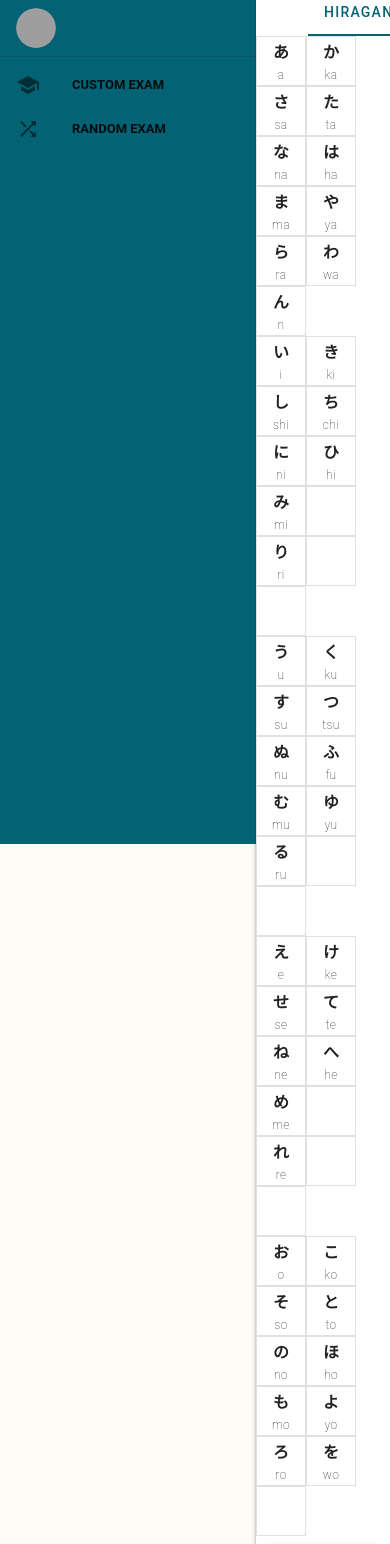
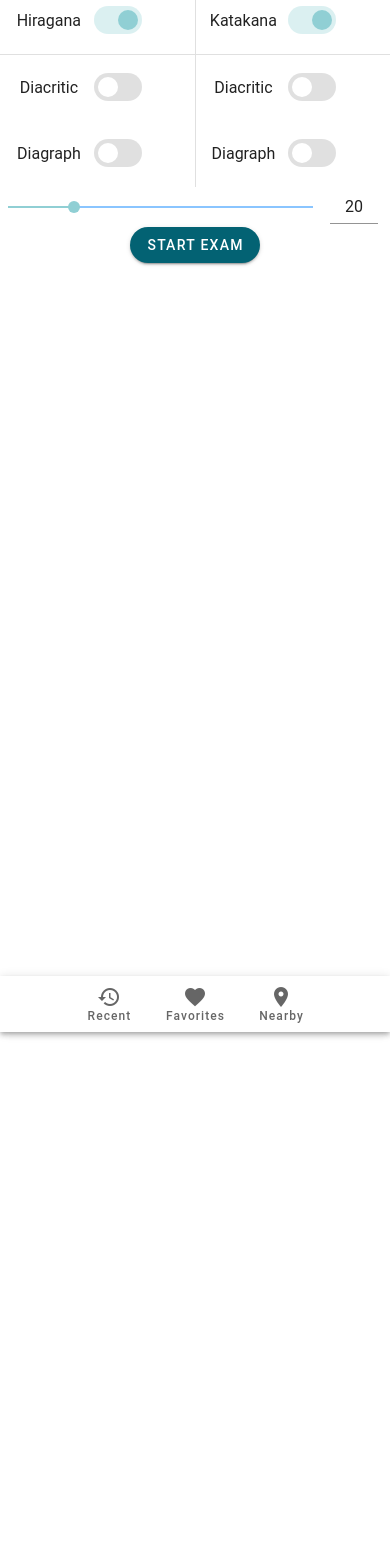
Before and after one commit to tomctr/KanaGames, a Vue app: page / in a window 390 px wide. Shown: the top 1544 px of the page. After the commit the page ends 1032 px from the top, so only its background shows below. Built offline with nearby package versions, Linux system fonts and the light colour scheme; grey boxes are pictures that could not be loaded.

Commit message:
add mobile navbar + mobile support

```diff
--- a/src/App.vue
+++ b/src/App.vue
@@ -1,40 +1,28 @@
-<!--
-<template>
-  <v-app>
-    <Navbar />
-    <div class="app-background fill-height">
-      <v-content class="fill-height">
-        <v-container class="pa-0 fill-height" no-gutters>
-          <Game />
-        </v-container>
-      </v-content>
-    </div>
-  </v-app>
-</template>
--->
 <template>
   <v-app>
     <v-container fluid class="fill-height app-background pa-0">
-      <Navbar v-on:select-game="selectGame" />
-
+      <Navbar v-on:select-game="selectGame" v-if="$vuetify.breakpoint.lg"/>
       <v-content class="fill-height">
         <Game :typegame="typegame" />
       </v-content>
+    </v-container>
+          <MobileNavbar/>
 
-    </v-container>
   </v-app>
 </template>
 
 <script>
 import Game from "./components/Game";
 import Navbar from "./components/Navbar";
+import MobileNavbar from "./components/MobileNavbar";
 
 export default {
   name: "App",
 
   components: {
     Game,
-    Navbar
+    Navbar,
+    MobileNavbar
   },
   methods: {
     selectGame(e) {
--- /dev/null
+++ b/src/components/MobileNavbar.vue
@@ -0,0 +1,30 @@
+<template>
+  <v-bottom-navigation
+    v-model="bottomNav"
+  >
+    <v-btn value="recent">
+      <span>Recent</span>
+      <v-icon>mdi-history</v-icon>
+    </v-btn>
+
+    <v-btn value="favorites">
+      <span>Favorites</span>
+      <v-icon>mdi-heart</v-icon>
+    </v-btn>
+
+    <v-btn value="nearby">
+      <span>Nearby</span>
+      <v-icon>mdi-map-marker</v-icon>
+    </v-btn>
+  </v-bottom-navigation>
+</template>
+
+<script>
+export default {
+
+}
+</script>
+
+<style>
+
+</style>
--- a/src/components/PreGame.vue
+++ b/src/components/PreGame.vue
@@ -1,7 +1,8 @@
 <template>
-  <v-card width="590">
-    <RandomGameConfig v-if=" gametypeconfig == 'random'" v-on:start-game="startGame" />
-    <CustomGameConfig v-if="gametypeconfig == 'custom'" />
+  <v-card v-bind:width="cardWidth" :height="cardHeight">
+   <!-- <RandomGameConfig v-if=" gametypeconfig == 'random'" v-on:start-game="startGame" class="fill-height" />
+    <CustomGameConfig v-if="gametypeconfig == 'custom'" /> -->
+     <RandomGameConfig v-on:start-game="startGame" class="fill-height" />
   </v-card>
 </template>
 
@@ -15,7 +16,7 @@ export default {
     CustomGameConfig
   },
   data: () => ({
-    isCustomGame: true
+    isCustomGame: false
   }),
   props: {
     gametypeconfig: { type: String }
@@ -25,11 +26,33 @@ export default {
       this.$emit("start-game", param);
     },
     showCustomGame() {
-      this.isCustomGame = true;
+      this.isCustomGame = false;
     },
     showRandomGame() {
-      this.isCustomGame = false;
+      this.isCustomGame = true;
+    }
+  },
+  computed: {
+    cardWidth() {
+      switch (this.$vuetify.breakpoint.name) {
+        case "xs":
+        case "s":
+        case "md":
+          return "800";
+        default:
+          return "590";
+      }
     },
+    cardHeight() {
+      switch (this.$vuetify.breakpoint.name) {
+        case "xs":
+        case "s":
+        case "md":
+          return "1000";
+        default:
+          return "350";
+      }
+    }
   }
 };
 </script>
```
Also changed, not shown: src/components/Game.vue (+0 -16 lines), src/components/Navbar.vue (+0 -14 lines).
